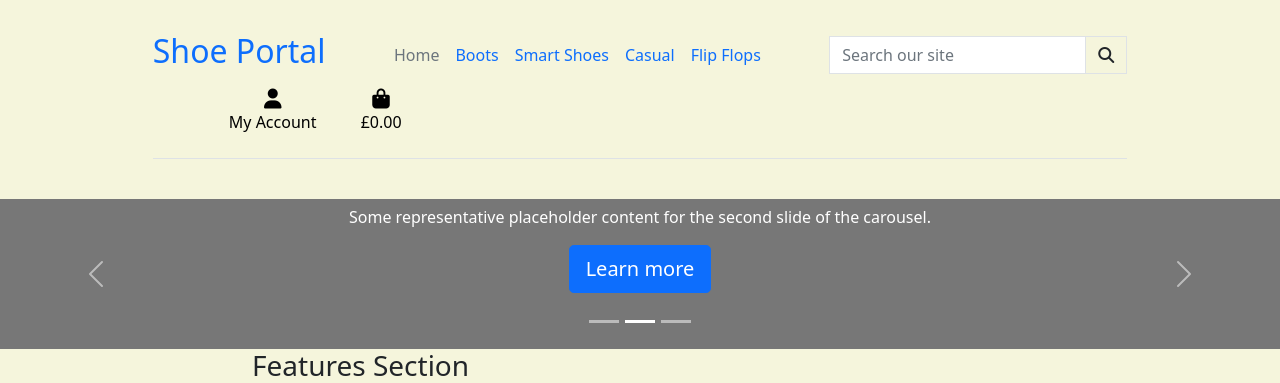
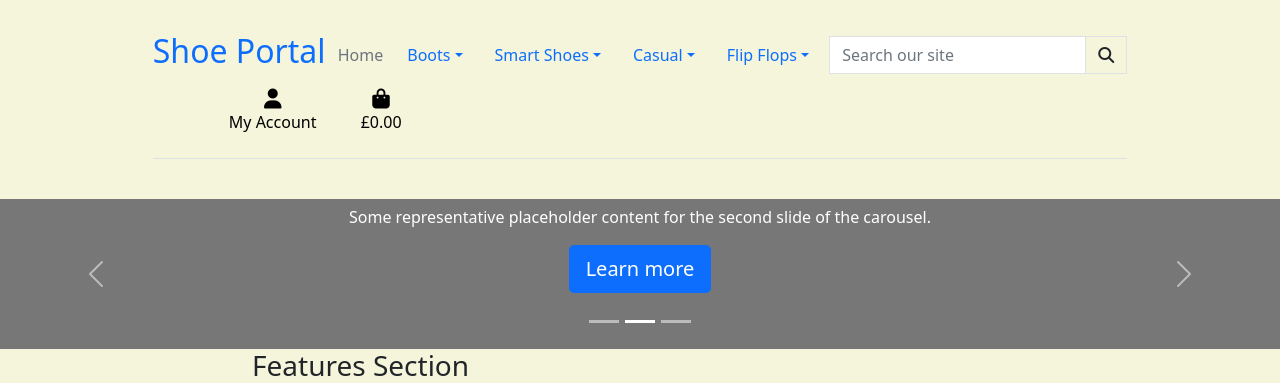
Before and after one commit to dushanka-dev/shoe-portal, a Django app: page / in a window 1280 px wide. Shown: the top 383 px of the page. Run offline with Django 3.2, Linux system fonts and the light colour scheme; some libraries are stand-ins or nearby versions.

Commit message:
Added dropdowns to nav

```diff
--- a/templates/base.html
+++ b/templates/base.html
@@ -50,10 +50,45 @@
 
         <ul class="nav col-12 col-md-auto mb-2 justify-content-center mb-md-0">
           <li><a href="#" class="nav-link px-2 text-secondary">Home</a></li>
-          <li><a href="#" class="nav-link px-2">Boots</a></li>
-          <li><a href="#" class="nav-link px-2">Smart Shoes</a></li>
-          <li><a href="#" class="nav-link px-2">Casual</a></li>
-          <li><a href="#" class="nav-link px-2">Flip Flops</a></li>
+
+          <li class="nav-item dropdown">
+            <a class="nav-link dropdown-toggle" data-bs-toggle="dropdown" href="#" role="button" aria-expanded="false">Boots</a>
+            <ul class="dropdown-menu">
+              <li><a class="dropdown-item" href="#">Casual</a></li>
+              <li><hr class="dropdown-divider"></li>
+              <li><a class="dropdown-item" href="#">Smart</a></li>
+            </ul>
+          </li>
+
+          <li class="nav-item dropdown">
+            <a class="nav-link dropdown-toggle" data-bs-toggle="dropdown" href="#" role="button" aria-expanded="false">Smart Shoes</a>
+            <ul class="dropdown-menu">
+
+              <li><a class="dropdown-item" href="#">Casual</a></li>
+              <li><hr class="dropdown-divider"></li>
+              <li><a class="dropdown-item" href="#">Smart</a></li>
+            </ul>
+          </li>
+
+          <li class="nav-item dropdown">
+            <a class="nav-link dropdown-toggle" data-bs-toggle="dropdown" href="#" role="button" aria-expanded="false">Casual</a>
+            <ul class="dropdown-menu">
+
+              <li><a class="dropdown-item" href="#">Casual</a></li>
+              <li><hr class="dropdown-divider"></li>
+              <li><a class="dropdown-item" href="#">Smart</a></li>
+            </ul>
+          </li>
+
+          <li class="nav-item dropdown">
+            <a class="nav-link dropdown-toggle" data-bs-toggle="dropdown" href="#" role="button" aria-expanded="false">Flip Flops</a>
+            <ul class="dropdown-menu">
+
+              <li><a class="dropdown-item" href="#">Casual</a></li>
+              <li><hr class="dropdown-divider"></li>
+              <li><a class="dropdown-item" href="#">Smart</a></li>
+            </ul>
+          </li>
         </ul>
 
         <!-- Search site -->
```
